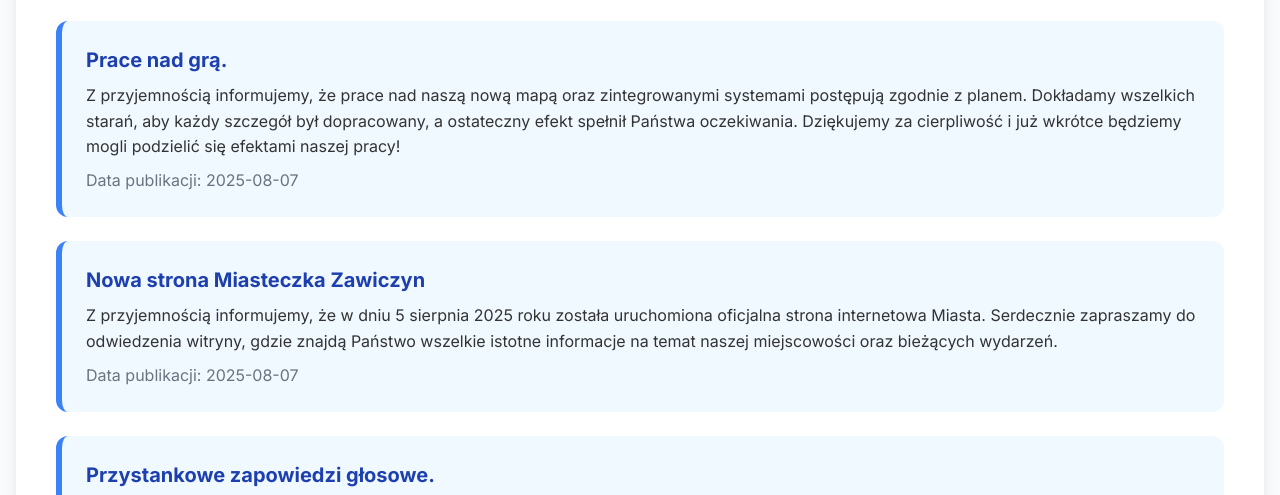
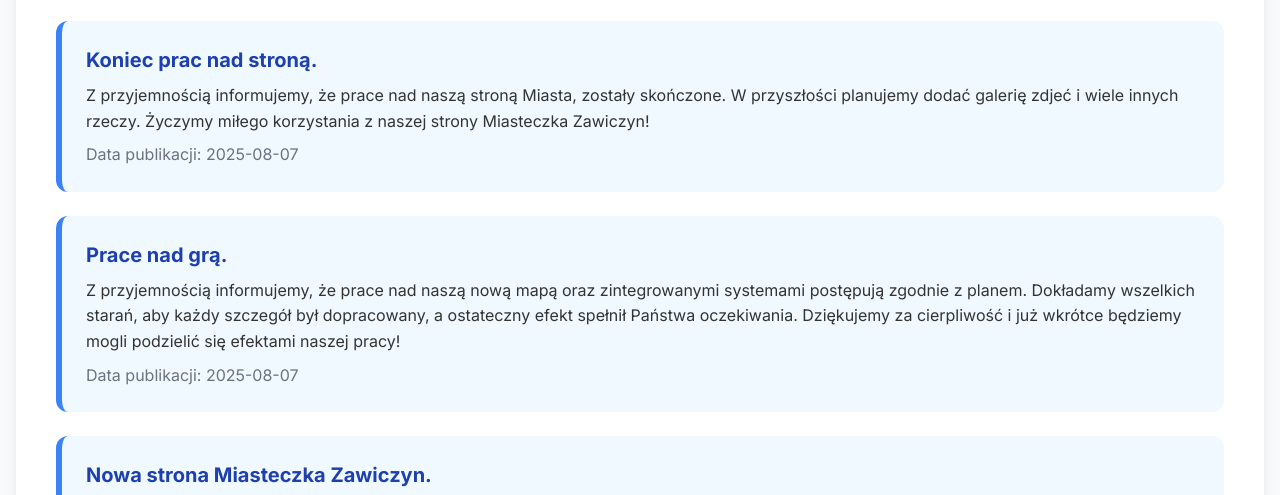
Before and after one commit to MiasteczkoZawiczyn/ZawiczynMIASTECZKO, a plain HTML site: page index.html in a window 1280 px wide. Shown: the part 287-782 px from the top of the page. Drawn offline with nearby package versions, Linux system fonts and the light colour scheme.

Commit message:
index.html

```diff
--- a/index.html
+++ b/index.html
@@ -200,12 +200,18 @@
             <h2 class="text-3xl font-bold text-blue-700 mb-6">Najnowsze Ogłoszenia</h2>
             <div id="announcements-list">
                 <div class="announcement-item">
+                    <h3>Koniec prac nad stroną.</h3>
+                    <p>Z przyjemnością informujemy, że prace nad naszą stroną Miasta, zostały skończone. W przyszłości planujemy dodać galerię zdjeć i wiele innych rzeczy. Życzymy miłego korzystania z naszej strony Miasteczka Zawiczyn!</p>
+                    <p class="text-sm text-gray-500 mt-2">Data publikacji: 2025-08-07</p>
+                </div>
+
+                <div class="announcement-item">
                     <h3>Prace nad grą.</h3>
                     <p>Z przyjemnością informujemy, że prace nad naszą nową mapą oraz zintegrowanymi systemami postępują zgodnie z planem. Dokładamy wszelkich starań, aby każdy szczegół był dopracowany, a ostateczny efekt spełnił Państwa oczekiwania. Dziękujemy za cierpliwość i już wkrótce będziemy mogli podzielić się efektami naszej pracy!</p>
                     <p class="text-sm text-gray-500 mt-2">Data publikacji: 2025-08-07</p>
                 </div>
                 <div class="announcement-item">
-                    <h3>Nowa strona Miasteczka Zawiczyn</h3>
+                    <h3>Nowa strona Miasteczka Zawiczyn.</h3>
                     <p>Z przyjemnością informujemy, że w dniu 5 sierpnia 2025 roku została uruchomiona oficjalna strona internetowa Miasta. Serdecznie zapraszamy do odwiedzenia witryny, gdzie znajdą Państwo wszelkie istotne informacje na temat naszej miejscowości oraz bieżących wydarzeń.</p>
                     <p class="text-sm text-gray-500 mt-2">Data publikacji: 2025-08-07</p>
                 </div>
```
